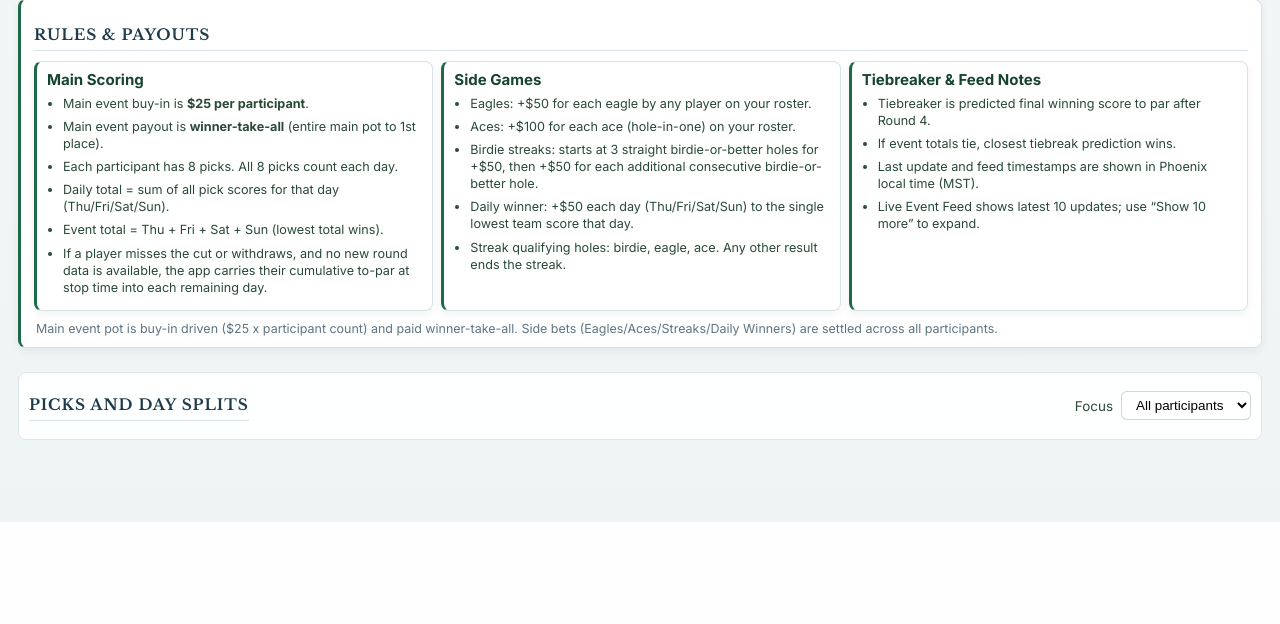
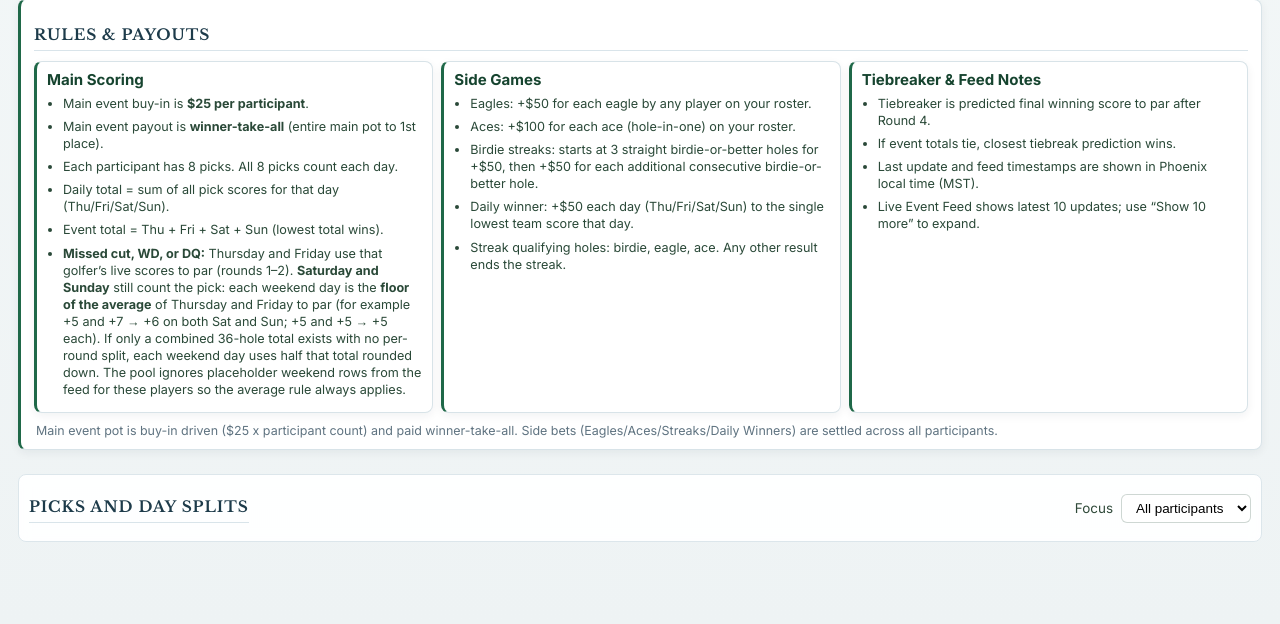
Before and after one commit to Glazed-Auto-Spa/masters-pool-public, a Flask app: page / in a window 1280 px wide. Shown: the part 1192-1816 px from the top of the page. Before the commit the page ends 1714 px from the top, so only its background shows below. Run offline with Flask 3, Linux system fonts and the light colour scheme; data that the repository does not hold is empty; some libraries are stand-ins or nearby versions.

Commit message:
Docs: align Main Scoring rules with MC/WD/DQ weekend logic
Replace outdated cumulative carry text with floored Thu+Fri average
for Sat/Sun per app/scoring.py

```diff
--- a/templates/index.html
+++ b/templates/index.html
@@ -316,8 +316,11 @@
               <li>Daily total = sum of all pick scores for that day (Thu/Fri/Sat/Sun).</li>
               <li>Event total = Thu + Fri + Sat + Sun (lowest total wins).</li>
               <li>
-                If a player misses the cut or withdraws, and no new round data is available, the app carries their cumulative to-par
-                at stop time into each remaining day.
+                <strong>Missed cut, WD, or DQ:</strong> Thursday and Friday use that golfer&rsquo;s live scores to par (rounds 1–2).
+                <strong>Saturday and Sunday</strong> still count the pick: each weekend day is the <strong>floor of the average</strong> of
+                Thursday and Friday to par (for example +5 and +7 → +6 on both Sat and Sun; +5 and +5 → +5 each). If only a combined
+                36-hole total exists with no per-round split, each weekend day uses half that total rounded down. The pool ignores
+                placeholder weekend rows from the feed for these players so the average rule always applies.
               </li>
             </ul>
           </article>
```
